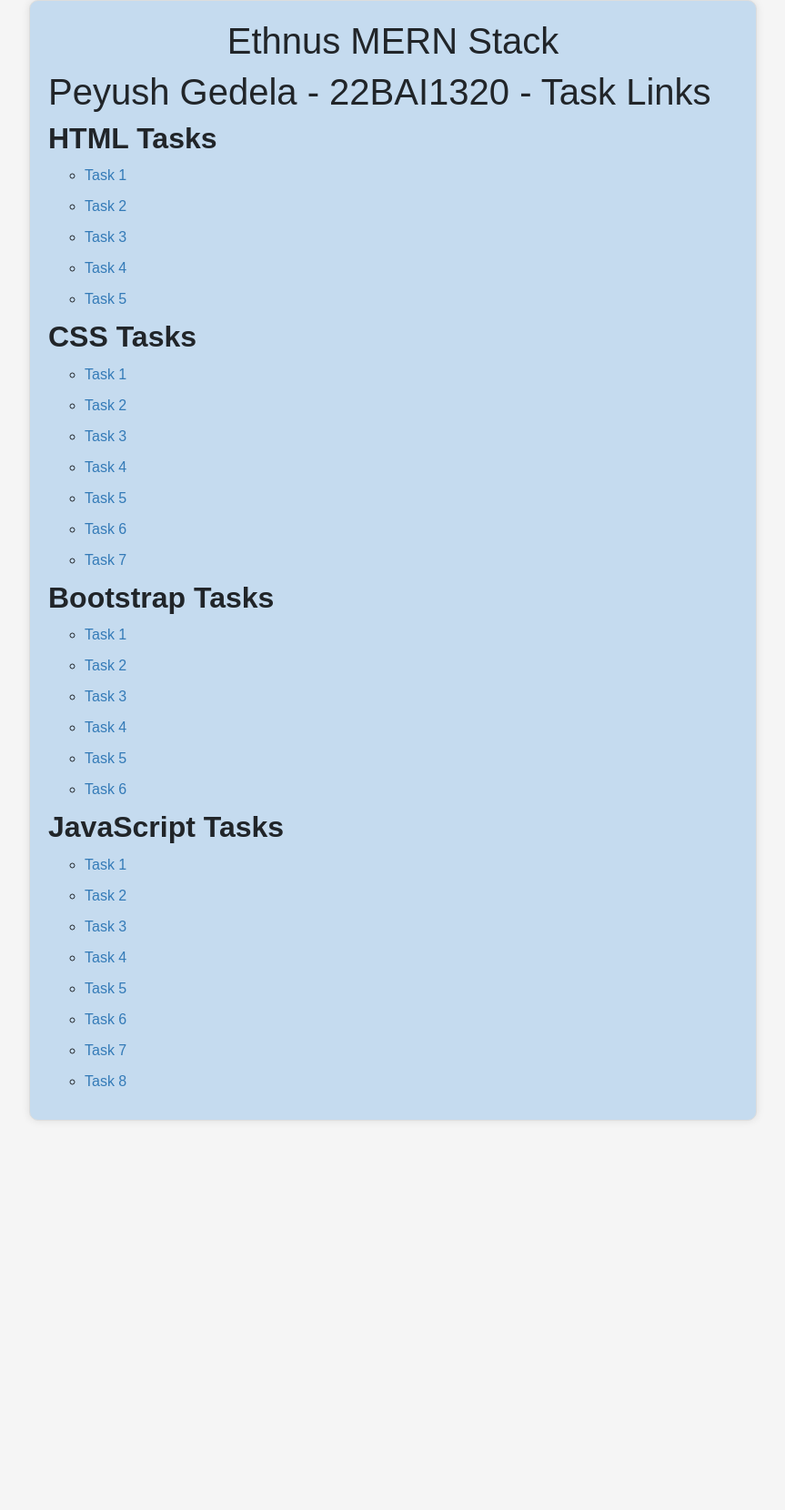
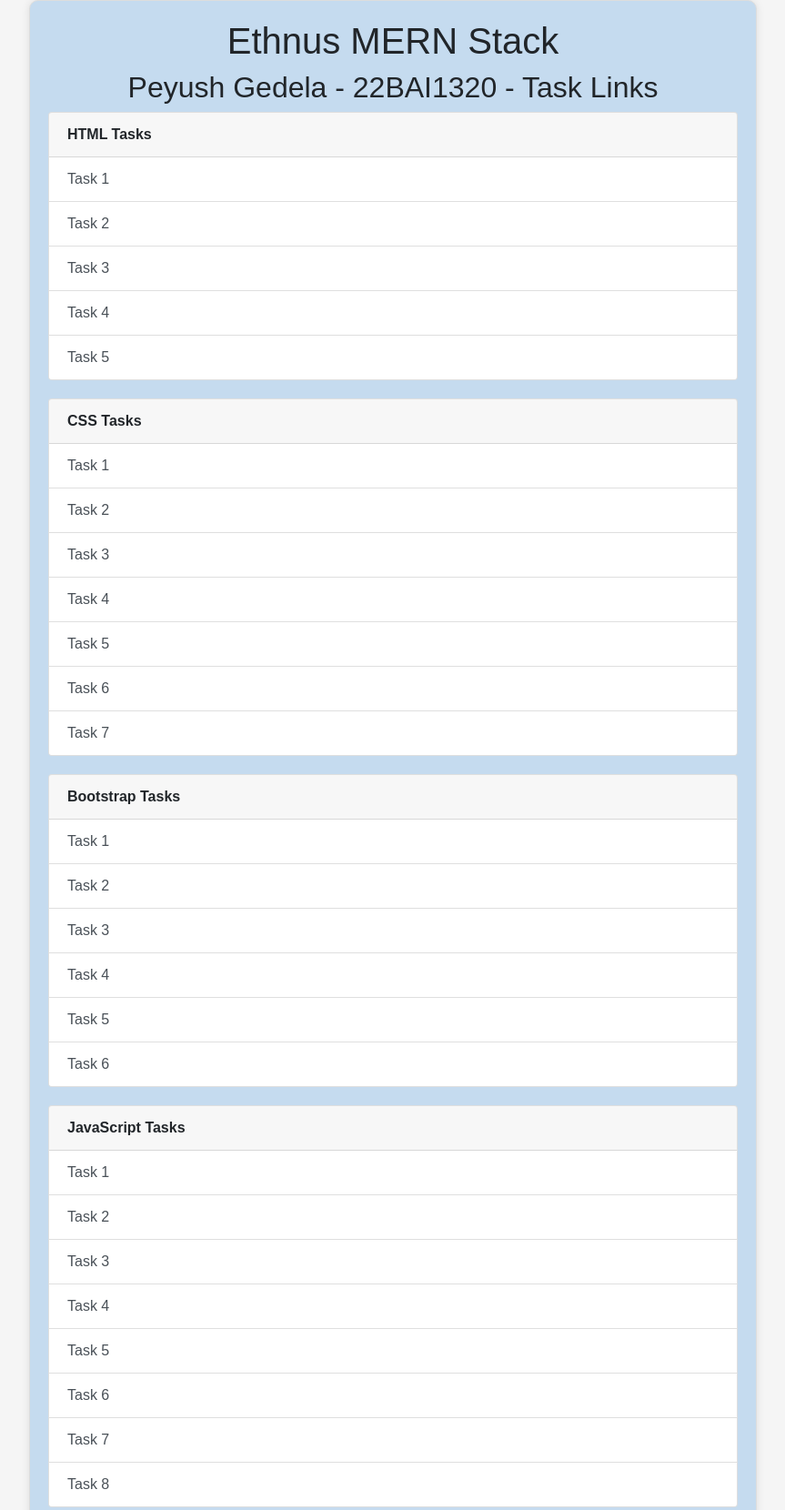
Before and after one commit to peyushgedela/MERN_ETHNUS, a plain HTML site: page index.html in a window 1280 px wide. Shown: the part 40-1700 px from the top of the page at 91% size, without its empty margins (208-1071 px from the left). Before the commit the page ends 1312 px from the top, so only its background shows below. Drawn offline with nearby package versions, Linux system fonts and the light colour scheme.

Commit message:
index updated

```diff
--- a/index.html
+++ b/index.html
@@ -20,49 +20,28 @@
             box-shadow: 0 0 10px rgba(0, 0, 0, 0.1);
             border-radius: 10px;
             background-color: #c5dbef;
-            box-shadow: #888484;
-        }
-
-        .task-link {
-            display: block;
-            margin-bottom: 10px;
-            padding: 10px;
-            border-bottom: 1px solid #ccc;
-            border-radius: 5px;
-            transition: background-color 0.2s ease;
-        }
-
-        .task-link:hover {
-            background-color: #f0f0f0;
-            box-shadow: 0 0 5px rgba(0, 0, 0, 0.2);
-        }
-
-        .task-link:last-child {
-            border-bottom: none;
         }
 
         .task-category {
             font-weight: bold;
-            margin-bottom: 10px;
         }
 
-        .task-list {
-            list-style: none;
-            padding: 0;
-            margin: 0;
+        .card {
+            margin-bottom: 20px;
         }
 
-        .task-list li {
-            margin-bottom: 10px;
+        .list-group-item,
+        .list-group {
+            transition-duration: .25s;
         }
 
-        .task-list li a {
-            text-decoration: none;
-            color: #337ab7;
+        .list-group:hover {
+            box-shadow: rgba(0, 0, 0, 0.3) 0px 19px 38px, rgba(0, 0, 0, 0.22) 0px 15px 12px;
         }
 
-        .task-list li a:hover {
-            color: #23527c;
+        .list-group-item:hover {
+            background-color: #69727a;
+            color: white;
         }
 
         @media (max-width: 768px) {
@@ -70,21 +49,6 @@
                 max-width: 90%;
                 margin: 20px auto;
                 padding: 15px;
-                background-color: #c5dbef;
-                box-shadow: #888484;
-            }
-
-            h1,
-            h2 {
-                font-size: larger;
-            }
-
-            .task-list li {
-                margin-bottom: 5px;
-            }
-
-            .task-link {
-                padding: 5px;
             }
         }
 
@@ -93,21 +57,6 @@
                 max-width: 90%;
                 margin: 10px auto;
                 padding: 10px;
-                background-color: #c5dbef;
-                box-shadow: #888484;
-            }
-
-            h1,
-            h2 {
-                font-size: medium;
-            }
-
-            .task-list li {
-                margin-bottom: 2px;
-            }
-
-            .task-link {
-                padding: 2px;
             }
         }
     </style>
@@ -115,59 +64,73 @@
 
 <body>
     <div class="container">
-        <h1>
-            <center>Ethnus MERN Stack</center>
-        </h1>
-        <h1>Peyush Gedela - 22BAI1320 - Task Links</h1>
-        <ul class="task-list">
-            <li>
-                <h2 class="task-category">HTML Tasks</h2>
-                <ul>
-                    <li><a href="HTML\task1.html">Task 1</a></li>
-                    <li><a href="HTML\task2.html">Task 2</a></li>
-                    <li><a href="HTML\task3.html">Task 3</a></li>
-                    <li><a href="HTML\task4.html">Task 4</a></li>
-                    <li><a href="HTML\task5.html">Task 5</a></li>
-                </ul>
-            </li>
-            <li>
-                <h2 class="task-category">CSS Tasks</h2>
-                <ul>
-                    <li><a href="CSS\task1.html">Task 1</a></li>
-                    <li><a href="CSS\task2.html">Task 2</a></li>
-                    <li><a href="CSS\task3.html">Task 3</a></li>
-                    <li><a href="CSS\task4.html">Task 4</a></li>
-                    <li><a href="CSS\task5.html">Task 5</a></li>
-                    <li><a href="CSS\task6.html">Task 6</a></li>
-                    <li><a href="CSS\task7.html">Task 7</a></li>
-                </ul>
-            </li>
-            <li>
-                <h2 class="task-category">Bootstrap Tasks</h2>
-                <ul>
-                    <li><a href="BS\task1.html">Task 1</a></li>
-                    <li><a href="BS\task2.html">Task 2</a></li>
-                    <li><a href="BS\task3.html">Task 3</a></li>
-                    <li><a href="BS\task4.html">Task 4</a></li>
-                    <li><a href="BS\task5.html">Task 5</a></li>
-                    <li><a href="BS\task6.html">Task 6</a></li>
-                </ul>
-            </li>
-            <li>
-                <h2 class="task-category">JavaScript Tasks</h2>
-                <ul>
-                    <li><a href="#">Task 1</a></li>
-                    <li><a href="#">Task 2</a></li>
-                    <li><a href="#">Task 3</a></li>
-                    <li><a href="#">Task 4</a></li>
-                    <li><a href="#">Task 5</a></li>
-                    <li><a href="#">Task 6</a></li>
-                    <li><a href="#">Task 7</a></li>
-                    <li><a href="#">Task 8</a></li>
-                </ul>
-            </li>
-        </ul>
+        <h1 class="text-center">Ethnus MERN Stack</h1>
+        <h2 class="text-center">Peyush Gedela - 22BAI1320 - Task Links</h2>
+
+        <!-- Bootstrap Cards for Task Links -->
+        <div class="card">
+            <div class="card-header task-category">
+                HTML Tasks
+            </div>
+            <div class="list-group list-group-flush">
+                <a href="HTML/task1.html" class="list-group-item list-group-item-action">Task 1</a>
+                <a href="HTML/task2.html" class="list-group-item list-group-item-action">Task 2</a>
+                <a href="HTML/task3.html" class="list-group-item list-group-item-action">Task 3</a>
+                <a href="HTML/task4.html" class="list-group-item list-group-item-action">Task 4</a>
+                <a href="HTML/task5.html" class="list-group-item list-group-item-action">Task 5</a>
+            </div>
+        </div>
+
+        <div class="card">
+            <div class="card-header task-category">
+                CSS Tasks
+            </div>
+            <div class="list-group list-group-flush">
+                <a href="CSS/task1.html" class="list-group-item list-group-item-action">Task 1</a>
+                <a href="CSS/task2.html" class="list-group-item list-group-item-action">Task 2</a>
+                <a href="CSS/task3.html" class="list-group-item list-group-item-action">Task 3</a>
+                <a href="CSS/task4.html" class="list-group-item list-group-item-action">Task 4</a>
+                <a href="CSS/task5.html" class="list-group-item list-group-item-action">Task 5</a>
+                <a href="CSS/task6.html" class="list-group-item list-group-item-action">Task 6</a>
+                <a href="CSS/task7.html" class="list-group-item list-group-item-action">Task 7</a>
+            </div>
+        </div>
+
+        <div class="card">
+            <div class="card-header task-category">
+                Bootstrap Tasks
+            </div>
+            <div class="list-group list-group-flush">
+                <a href="BS/task1.html" class="list-group-item list-group-item-action">Task 1</a>
+                <a href="BS/task2.html" class="list-group-item list-group-item-action">Task 2</a>
+                <a href="BS/task3.html" class="list-group-item list-group-item-action">Task 3</a>
+                <a href="BS/task4.html" class="list-group-item list-group-item-action">Task 4</a>
+                <a href="BS/task5.html" class="list-group-item list-group-item-action">Task 5</a>
+                <a href="BS/task6.html" class="list-group-item list-group-item-action">Task 6</a>
+            </div>
+        </div>
+
+        <div class="card">
+            <div class="card-header task-category">
+                JavaScript Tasks
+            </div>
+            <div class="list-group list-group-flush">
+                <a href="#" class="list-group-item list-group-item-action">Task 1</a>
+                <a href="#" class="list-group-item list-group-item-action">Task 2</a>
+                <a href="#" class="list-group-item list-group-item-action">Task 3</a>
+                <a href="#" class="list-group-item list-group-item-action">Task 4</a>
+                <a href="#" class="list-group-item list-group-item-action">Task 5</a>
+                <a href="#" class="list-group-item list-group-item-action">Task 6</a>
+                <a href="#" class="list-group-item list-group-item-action">Task 7</a>
+                <a href="#" class="list-group-item list-group-item-action">Task 8</a>
+            </div>
+        </div>
     </div>
+
+    <!-- Bootstrap JS and dependencies (jQuery, Popper.js) -->
+    <script src="https://code.jquery.com/jquery-3.2.1.slim.min.js"></script>
+    <script src="https://cdnjs.cloudflare.com/ajax/libs/popper.js/1.12.9/umd/popper.min.js"></script>
+    <script src="https://maxcdn.bootstrapcdn.com/bootstrap/4.0.0/js/bootstrap.min.js"></script>
 </body>
 
 </html>
```
Also changed, not shown: BS/task4.html (added, +33 -0 lines).
